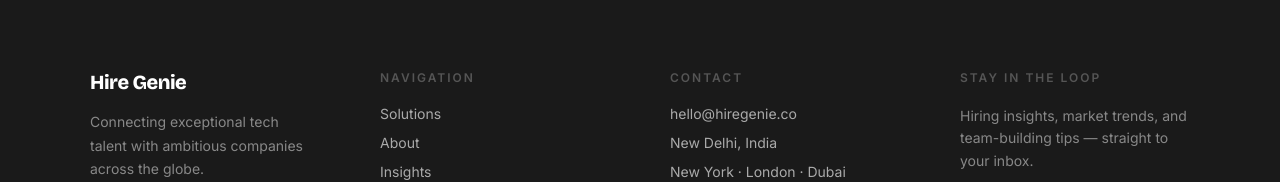
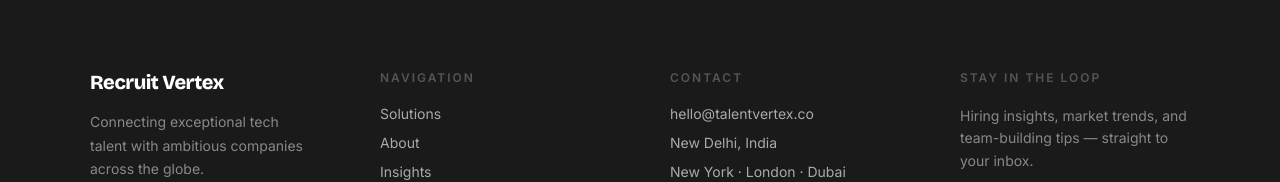
Before and after one commit to Shayanbeigh/my-website, a Next.js app: page / in a window 1280 px wide. Shown: the part 3942-4124 px from the top of the page. Built offline with nearby package versions, Linux system fonts and the light colour scheme.

Commit message:
minor fix

```diff
--- a/app/components/Footer.js
+++ b/app/components/Footer.js
@@ -60,7 +60,7 @@ export default function Footer() {
               letterSpacing: '-0.5px',
               marginBottom: '16px',
               fontFamily: 'Bricolage Grotesque, sans-serif',
-            }}>Hire Genie</h3>
+            }}>Recruit Vertex</h3>
             <p style={{
               fontSize: '14px',
               color: '#888',
@@ -110,9 +110,9 @@ export default function Footer() {
               marginBottom: '20px',
             }}>Contact</h4>
             <div style={{ display: 'flex', flexDirection: 'column', gap: '12px' }}>
-              <a href="mailto:hello@hiregenie.co" style={{
+              <a href="mailto:hello@talentvertex.co" style={{
                 color: '#aaa', textDecoration: 'none', fontSize: '14px',
-              }}>hello@hiregenie.co</a>
+              }}>hello@talentvertex.co</a>
               <p style={{ color: '#aaa', fontSize: '14px', margin: 0 }}>New Delhi, India</p>
               <p style={{ color: '#aaa', fontSize: '14px', margin: 0 }}>New York · London · Dubai</p>
               <a href="https://linkedin.com/company/hire-genie0/?viewAsMember=true" target="_blank" style={{
```
